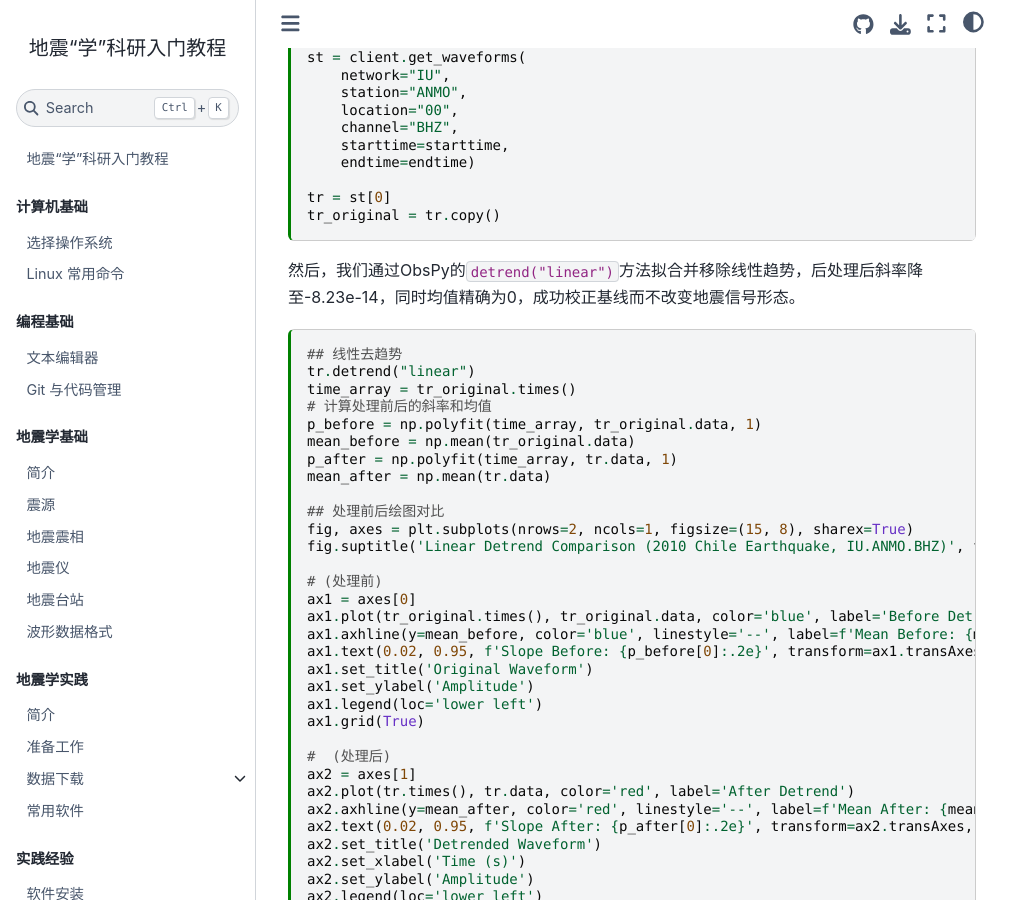
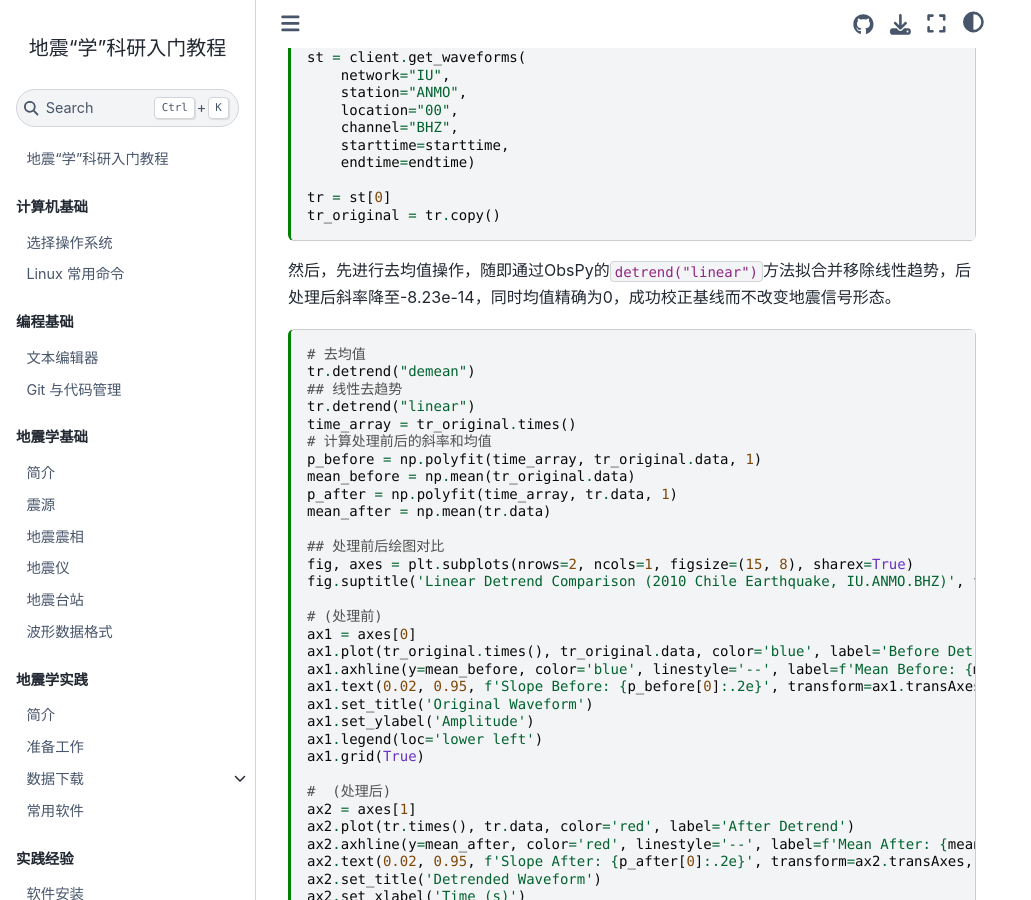
Before and after one commit to seismo-learn/seismology101, a Jupyter Book: the page built from source/exercises/detrend.md, in a window 1280 px wide and 900 px high, scrolled down 654 px. Shown: the whole window, without its empty margins (0-1031 px from the left). Built offline with Jupyter Book 1.0.4 settings and Sphinx 7.4.7 and the Sphinx Book theme 1.1.4, drawn with Linux system fonts in a browser that asks for light colours; pages that are not in the unit, such as notebooks, are missing from menus.

Commit message:
git commit -m "Fix code in detrend exercise"

````diff
--- a/source/exercises/detrend.md
+++ b/source/exercises/detrend.md
@@ -49,10 +49,12 @@ tr_original = tr.copy()
 
 ```
 
-然后，我们通过ObsPy的`detrend("linear")`方法拟合并移除线性趋势，后处理后斜率降至-8.23e-14，同时均值精确为0，成功校正基线而不改变地震信号形态。
+然后，先进行去均值操作，随即通过ObsPy的`detrend("linear")`方法拟合并移除线性趋势，后处理后斜率降至-8.23e-14，同时均值精确为0，成功校正基线而不改变地震信号形态。
 
 
 ```{code-cell} ipython3
+# 去均值
+tr.detrend("demean")
 ## 线性去趋势
 tr.detrend("linear")
 time_array = tr_original.times()
````
